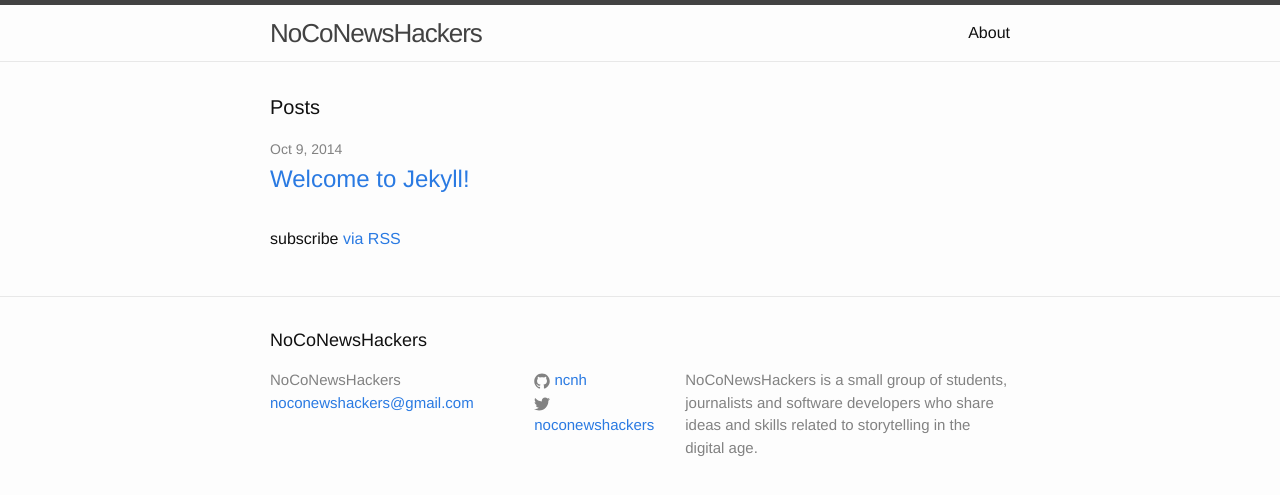
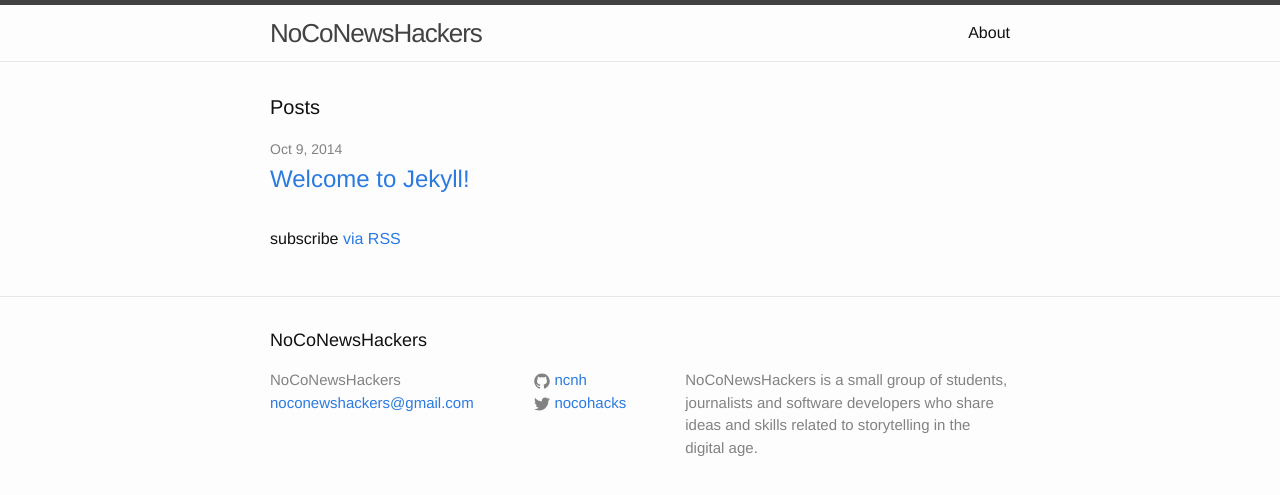
Before and after one commit to ncnh/ncnh.github.io, a Jekyll site: the page built from index.html, in a window 1280 px wide. Shown: the top 495 px of the page. Built offline with Jekyll 4.4.1, drawn with Linux system fonts in a browser that asks for light colours.

Commit message:
updated twitter handle

```diff
--- a/_config.yml
+++ b/_config.yml
@@ -7,7 +7,7 @@ description: > # this means to ignore newlines until "baseurl:"
   digital age.
 baseurl: "" # the subpath of your site, e.g. /blog/
 url: "http://yourdomain.com" # the base hostname & protocol for your site
-twitter_username: noconewshackers
+twitter_username: nocohacks
 github_username:  ncnh
 
 # Build settings
```
